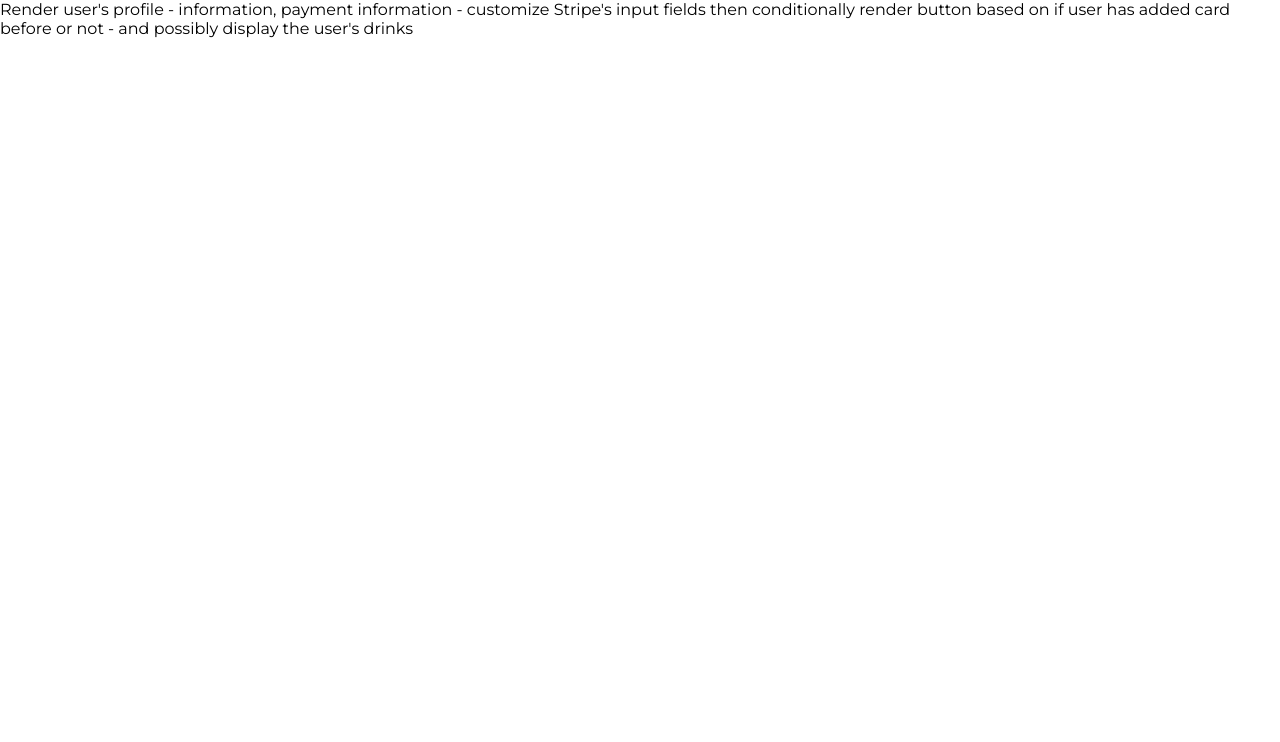
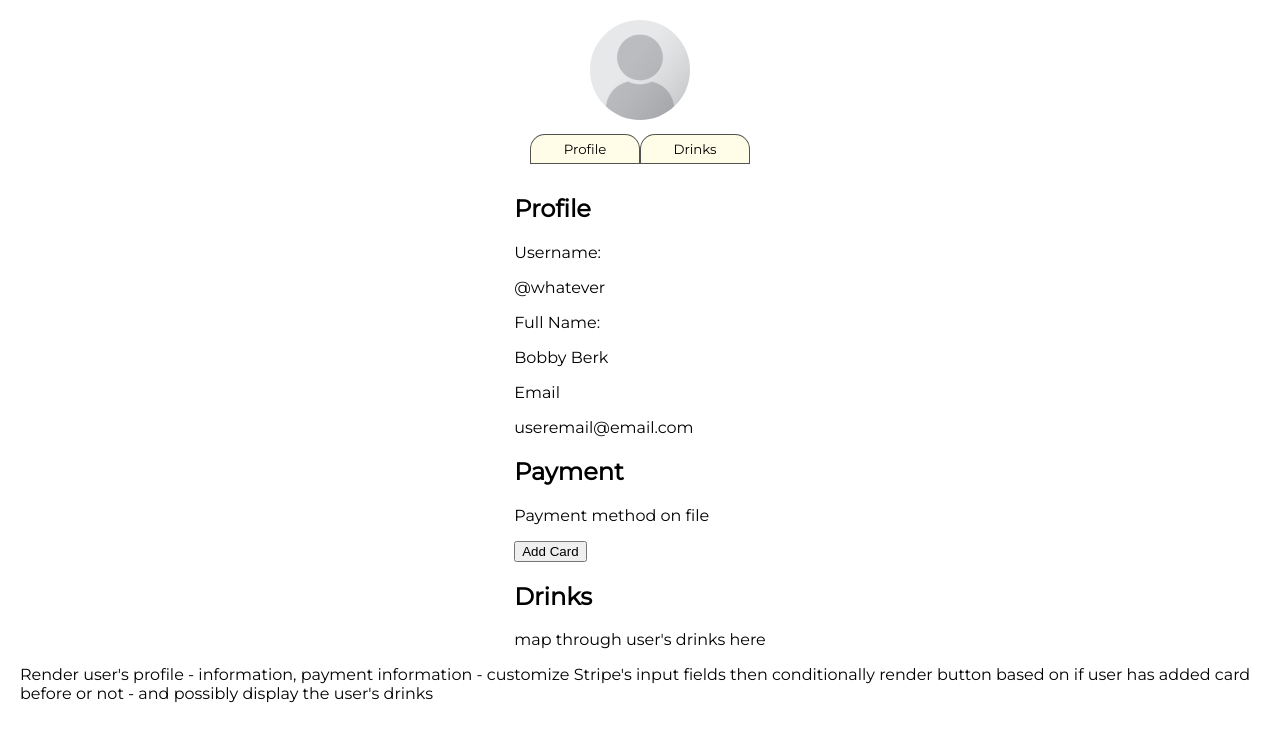
Before and after one commit to Sjavaid56/Buzz.-, a React (Create React App) app: page /profile in a window 1280 px wide. Shown: the top 742 px of the page. Built offline with nearby package versions, Linux system fonts and the light colour scheme; no server answers.

Commit message:
profile skeleton

```diff
--- a/src/Components/Room/CurrentRoom/CurrentRoom.css
+++ b/src/Components/Room/CurrentRoom/CurrentRoom.css
@@ -1,6 +1,8 @@
 .Current-room {
     /* width:100%; */
     height:100vh;
+    overflow: scroll;
+    overflow-x: hidden;
     border: solid #ffcb34 2px;
 }
 
--- a/src/Components/UserProfile/UserProfile.js
+++ b/src/Components/UserProfile/UserProfile.js
@@ -1,4 +1,6 @@
 import React, { Component } from 'react';
+import profileplaceholder from '../../images/Portrait_Placeholder.png';
+import './userprofile.css';
 
 export default class UserProfile extends Component {
     constructor(props) {
@@ -10,10 +12,51 @@ export default class UserProfile extends Component {
     }
 
     render() {
+        // console.log(this.props)
         return (
-            <div>
-                Render user's profile - information, payment information - customize Stripe's input fields then conditionally render button based on if user has added card before or not - and possibly display the user's drinks
-                {/* if(card on file) {<button> add card</button>} else {<button>replace card</button>} */}
+            <div className='profile-parent'>
+                <div className='profile-header'>
+                    <img src={profileplaceholder}
+                        className='profile-header__picture' />
+                </div>
+
+                <div className='profile-tabs'>
+                    <button>Profile</button>
+                    <button>Drinks</button>
+                </div>
+
+                <div className='profile-tabs__info'>
+
+                    <div className='profile-tabs__infoProfile'>
+                        <h2>Profile</h2>
+
+                        <p>Username:</p>
+                        <p>@whatever</p>
+
+                        <p>Full Name:</p>
+                        <p>Bobby Berk</p>
+
+                        <p>Email</p>
+                        <p>useremail@email.com</p>
+
+                        <h2>Payment</h2>
+                        <p>Payment method on file</p>
+                        <button>Add Card</button>
+                    </div>
+
+                    <div id="Drinks" className='profile-tabs__infoDrinks'
+                    >
+                        <h2>Drinks</h2>
+                        <p>map through user's drinks here</p>
+                    </div>
+
+
+                </div>
+
+                <div>
+                    Render user's profile - information, payment information - customize Stripe's input fields then conditionally render button based on if user has added card before or not - and possibly display the user's drinks
+                    {/* if(card on file) {<button> add card</button>} else {<button>replace card</button>} */}
+                </div>
             </div>
         )
     }
--- /dev/null
+++ b/src/Components/UserProfile/userprofile.css
@@ -0,0 +1,29 @@
+.profile-parent {
+    display: flex;
+    flex-direction: column;
+    justify-content: center;
+    align-items: center;
+    padding: 20px;
+}
+
+.profile-header__picture {
+    height: 100px;
+    width: 100px;
+    border-radius: 50%
+}
+
+.profile-tabs button {
+    font-family: 'Montserrat', sans-serif;
+    background: #fffce7;
+    margin: 10px 0;
+    width: 110px;
+    height: 30px;
+    border: .5px solid rgba(28, 30, 31, 0.76);
+    border-top-left-radius: 15px;
+    border-top-right-radius: 15px;
+}
+
+.profile-tabs button:hover {
+    background-color: #ffcb34;
+    outline: 0;
+}
```
Also changed, not shown: src/images/Portrait_Placeholder.png (added), 1 other file (tests, documents, lock files or other folders).
